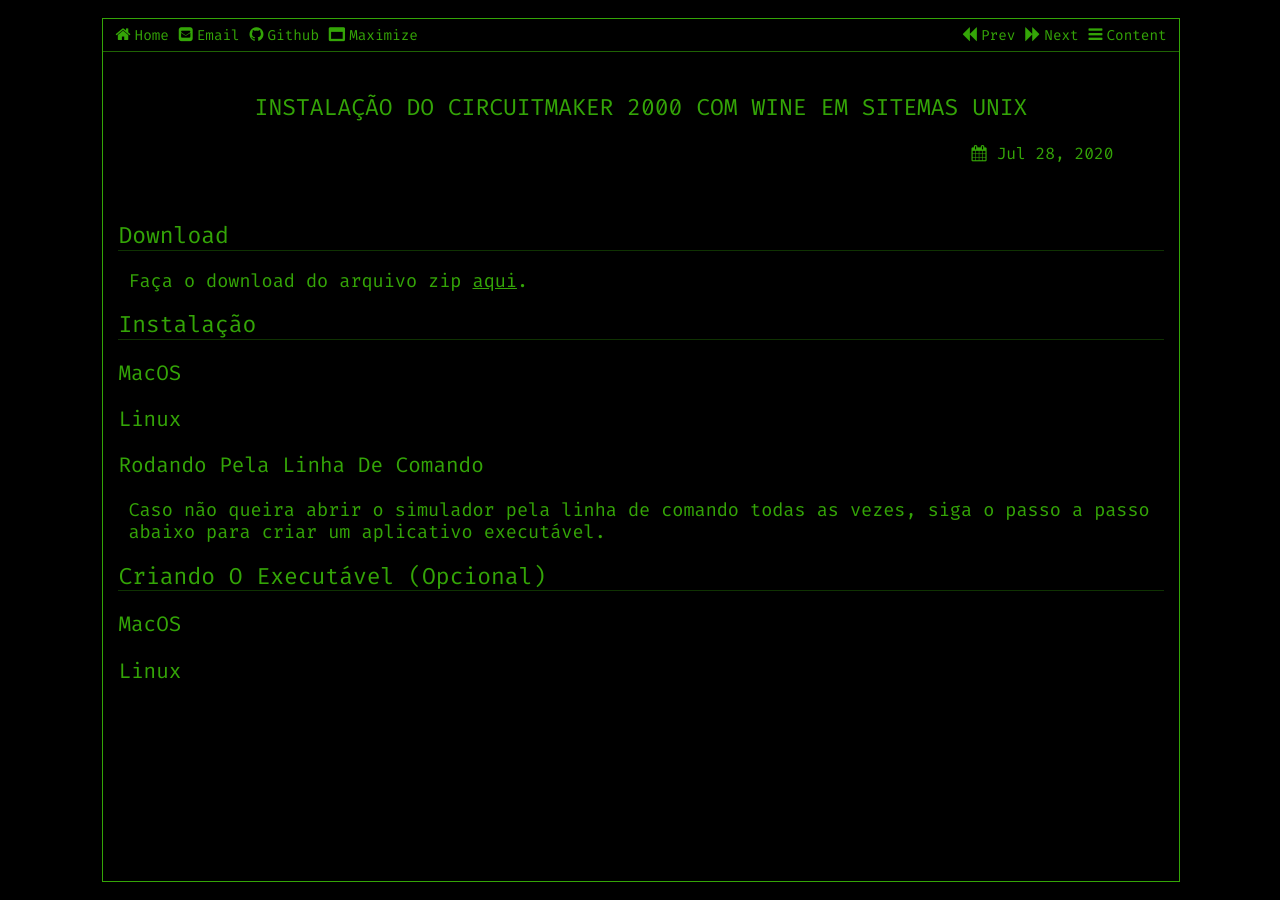
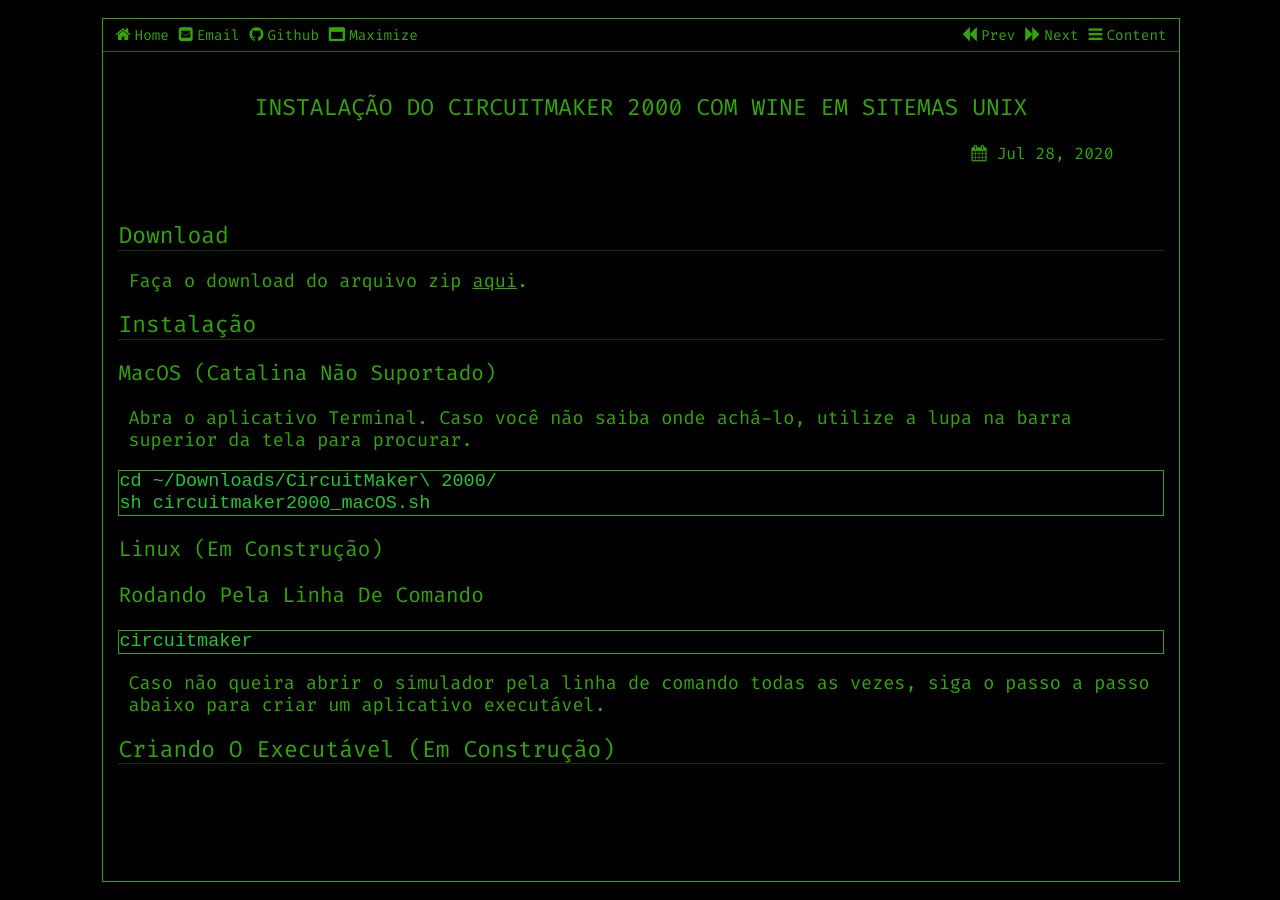
Before and after one commit to vnakayama/vnakayama.github.io, a Jekyll site: the page built from _posts/2020-07-28-circuitmaker.markdown, in a window 1280 px wide. Built offline with Jekyll 4.4.1, drawn with Linux system fonts in a browser that asks for light colours.

Commit message:
Update 2020-07-28-circuitmaker.markdown

````diff
--- a/_posts/2020-07-28-circuitmaker.markdown
+++ b/_posts/2020-07-28-circuitmaker.markdown
@@ -8,12 +8,18 @@
 ## Download
 Faça o download do arquivo zip [aqui][download].
 ## Instalação
-### macOS
-### Linux
+### macOS (Catalina não suportado)
+Abra o aplicativo Terminal. Caso você não saiba onde achá-lo, utilize a lupa na barra superior da tela para procurar.
+```
+cd ~/Downloads/CircuitMaker\ 2000/
+sh circuitmaker2000_macOS.sh
+```
+### Linux (Em construção)
 ### Rodando pela linha de comando
+```
+circuitmaker
+```
 Caso não queira abrir o simulador pela linha de comando todas as vezes, siga o passo a passo abaixo para criar um aplicativo executável.
-## Criando o executável (Opcional)
-### macOS
-### Linux
+## Criando o executável (Em construção)
 
 [download]: https://drive.google.com/file/d/1rJwnA_QzMOIF6gkhC0ML7ncdvbS7ArnK/view?usp=sharing
````
